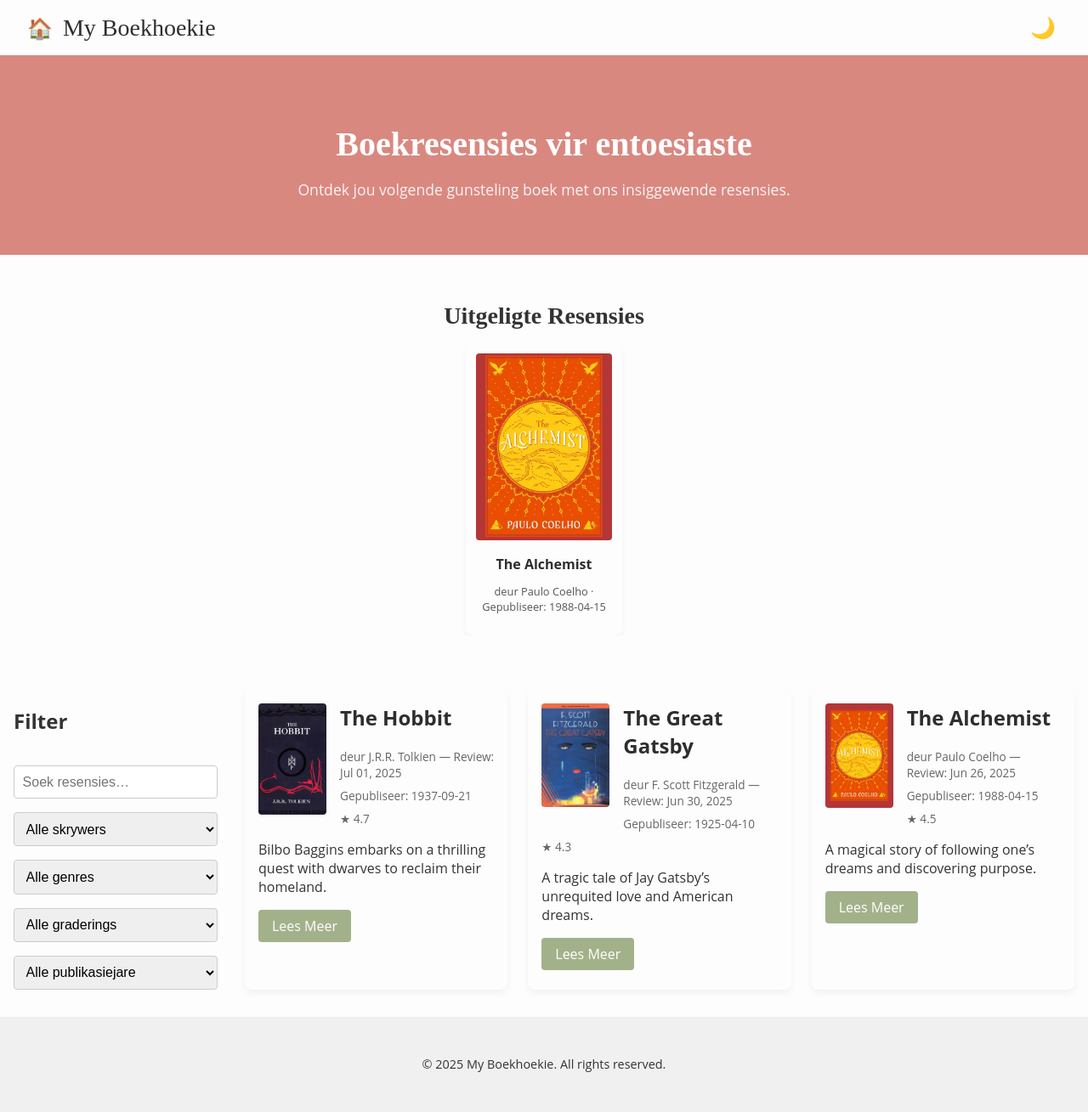
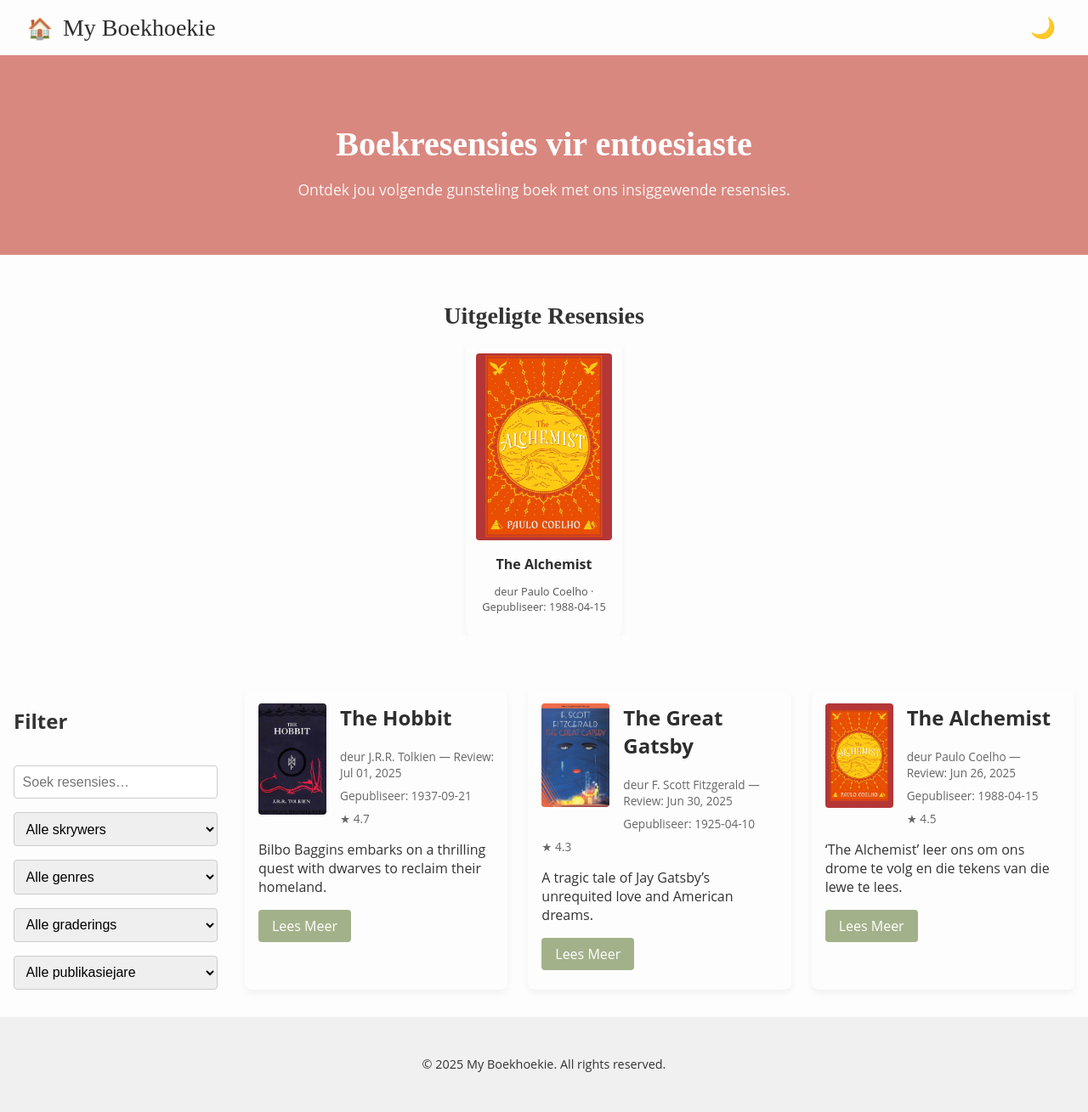
Before and after one commit to obelaiquality/nini_bennet_moll, a Jekyll site: the page built from index.html, in a window 1280 px wide. Shown: the whole page at 85% size. Built offline with Jekyll 4.4.1, drawn with Linux system fonts in a browser that asks for light colours.

Commit message:
Update 2025-06-26-the-alchemist.md

```diff
--- a/_posts/2025-06-26-the-alchemist.md
+++ b/_posts/2025-06-26-the-alchemist.md
@@ -1,14 +1,14 @@
 ---
 title: "The Alchemist"
 author: "Paulo Coelho"
-date: 2025-06-26
-published: true
+date: 2025-06-26            # Review date
+publication_date: "1988-04-15"
+rating: 4.5
 cover: "/assets/images/alchemist.jpg"
 genre: "Fiction"
-publication_date: "1988-04-15"
-rating: 4.5
-tags: [inspiration, fantasy]
+tags: [inspirerend, avontuur]
 featured: true
-author_bio: "Brazilian lyricist and novelist."
+excerpt: "‘The Alchemist’ leer ons om ons drome te volg en die tekens van die lewe te lees."
 ---
-A magical story of following one’s dreams and discovering purpose.
+
+Paulo Coelho se tydlose skryfwerk neem ons op ’n simboliese reis saam met Santiago, ’n skaapherder wat sy persoonlike legende probeer vervul. Die verhaal is eenvoudig maar diep, gevul met wysheid oor die universum se manier om drome te realiseer as ons die moed het om die onbekende te betree. Hierdie boek inspireer om geloof te hê in jou eie innerlike stem en herinner ons daar is ’n groter plan agter elke ontmoeting en moeilike besluit.
```
